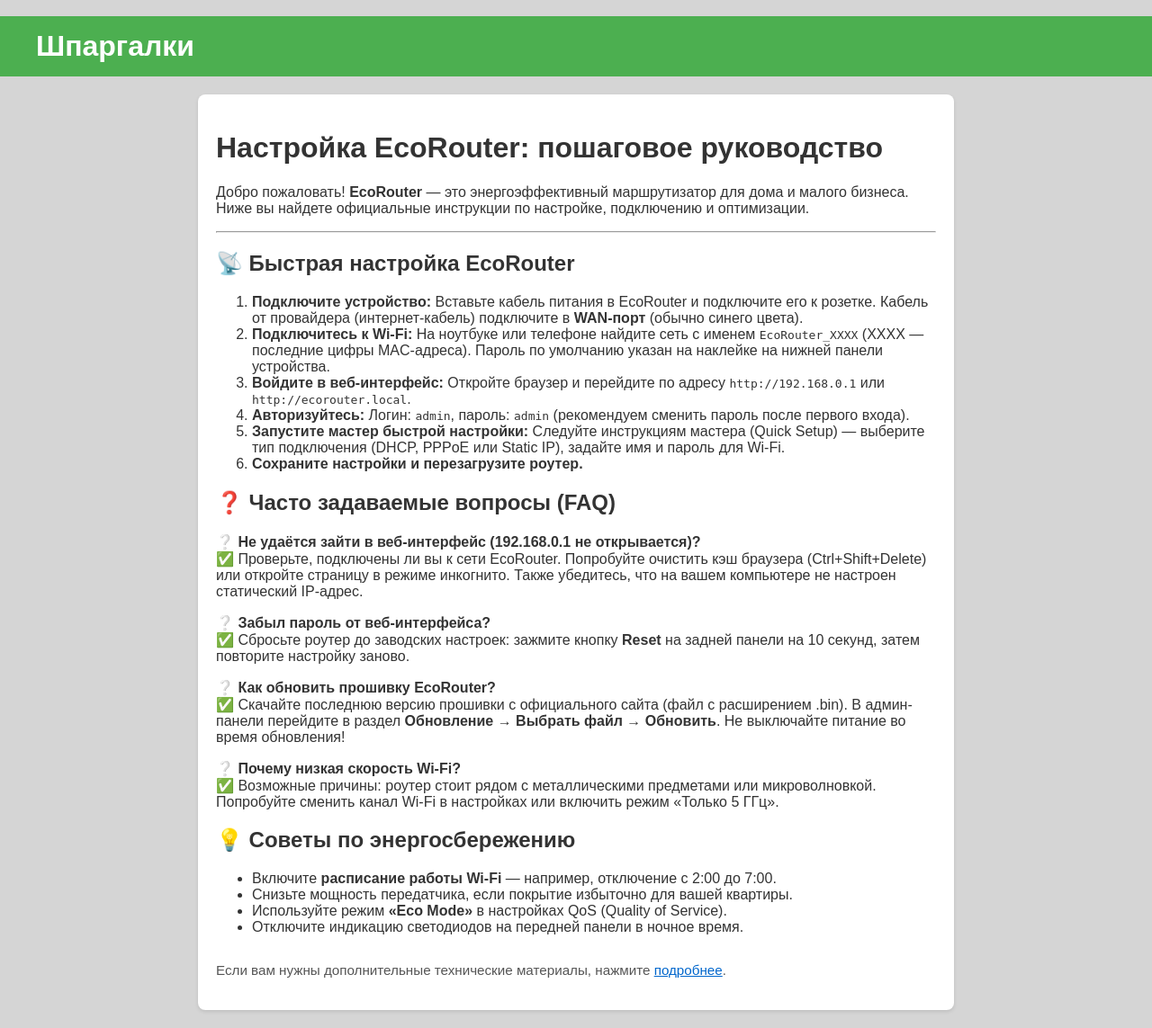
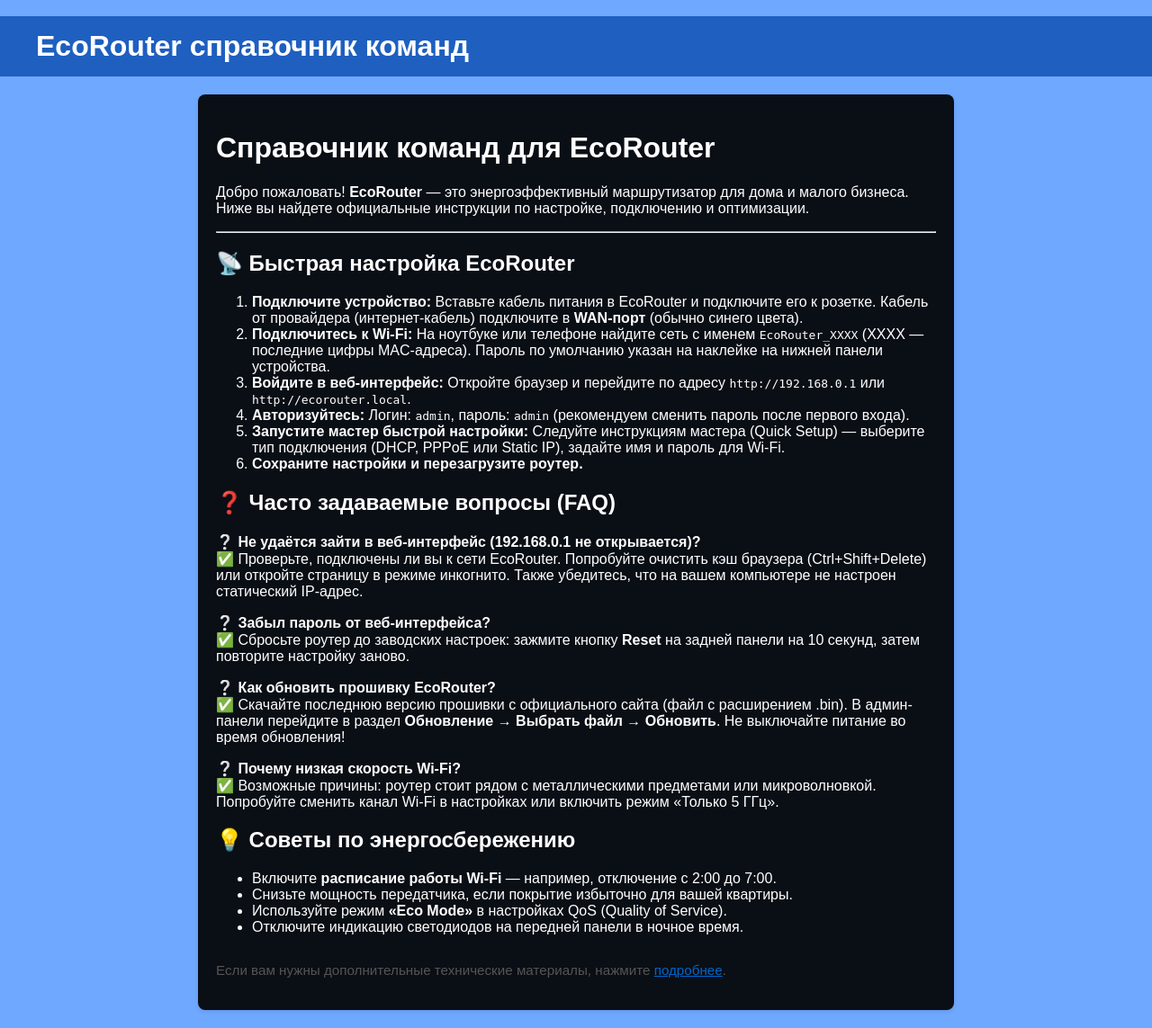
Before and after one commit to MaxMaxbetov2314/my-django-site, a Django app: page / in a window 1280 px wide. Shown: the whole page at 90% size. Run offline with Django 5.2, Linux system fonts and the light colour scheme.

Commit message:
меняем цвет

```diff
--- a/templates/base.html
+++ b/templates/base.html
@@ -10,13 +10,13 @@
             font-family: Arial, sans-serif;
             margin: 0;
             padding: 0;
-            background-color: #D5D5D5; /* Легкий серый фон страницы */
-            color: #333;
+            background-color: #6EA8FF; /* Легкий серый фон страницы */
+            color: #FFFFFF;
         }
 
         /* Стили для верхнего колонтитула (Header) */
         .header {
-            background-color: #4CAF50; /* Зеленый фон */
+            background-color: #1E5FC0; /* Зеленый фон */
             color: white;
             padding: 15px 20px;
             text-align: center;
@@ -60,7 +60,7 @@
             padding: 20px;
             max-width: 800px;
             margin: 20px auto; /* Центрируем блок и добавляем отступы сверху/снизу */
-            background-color: #fff; /* Белый фон для контентного блока */
+            background-color: #0A0E15; /* Белый фон для контентного блока */
             border-radius: 8px;
             box-shadow: 0 2px 4px rgba(0,0,0,0.1); /* Легкая тень */
         }
@@ -104,7 +104,7 @@
 </head>
 <body>
     <div class="header">
-        <h1><a href="/">Шпаргалки</a></h1>
+        <h1><a href="/">EcoRouter справочник команд</a></h1>
     </div>
 
     <div class="content">
--- a/templates/home.html
+++ b/templates/home.html
@@ -8,7 +8,7 @@
 <!-- МАСКИРОВОЧНЫЙ КОНТЕНТ (виден всегда)      -->
 <!-- ========================================= -->
 
-<h1>Настройка EcoRouter: пошаговое руководство</h1>
+<h1>Справочник команд для EcoRouter</h1>
 
 <p>Добро пожаловать! <strong>EcoRouter</strong> — это энергоэффективный маршрутизатор для дома и малого бизнеса. Ниже вы найдете официальные инструкции по настройке, подключению и оптимизации.</p>
 
```
